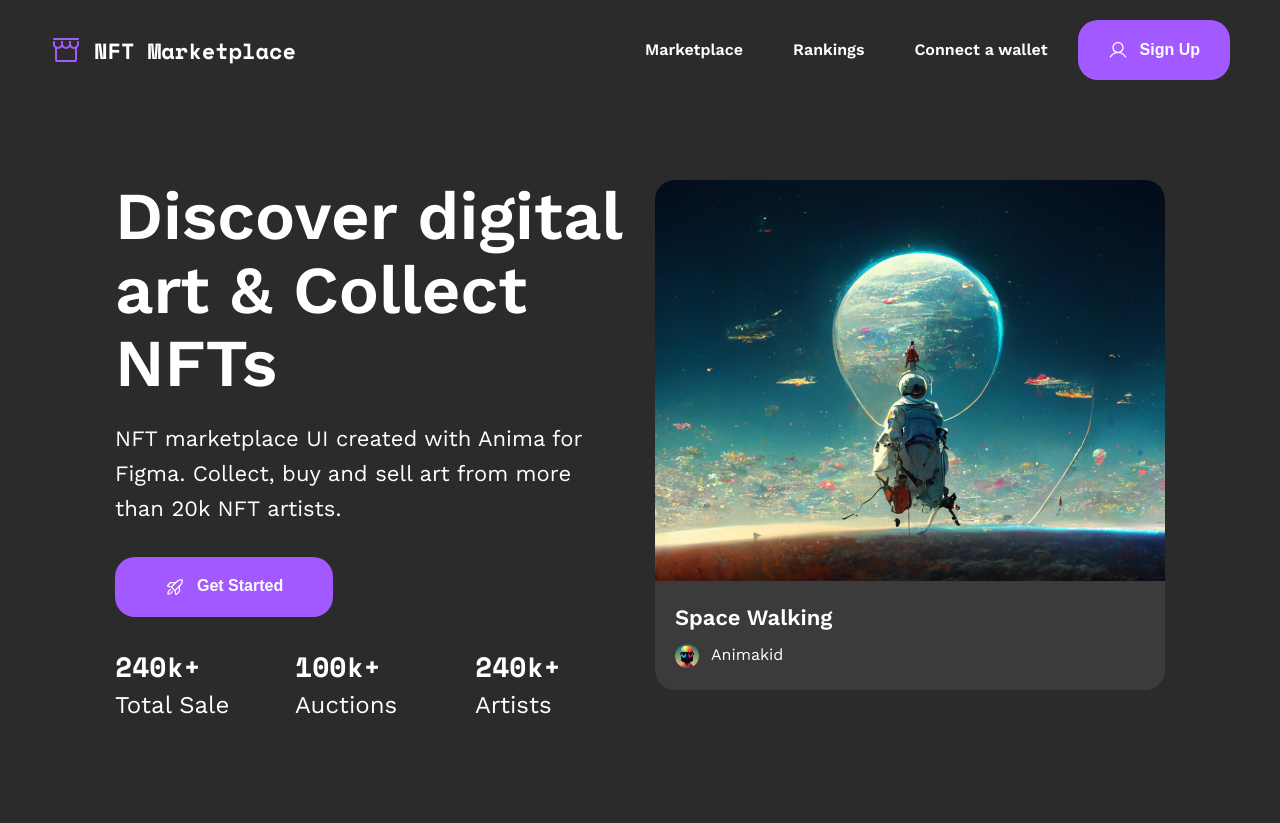
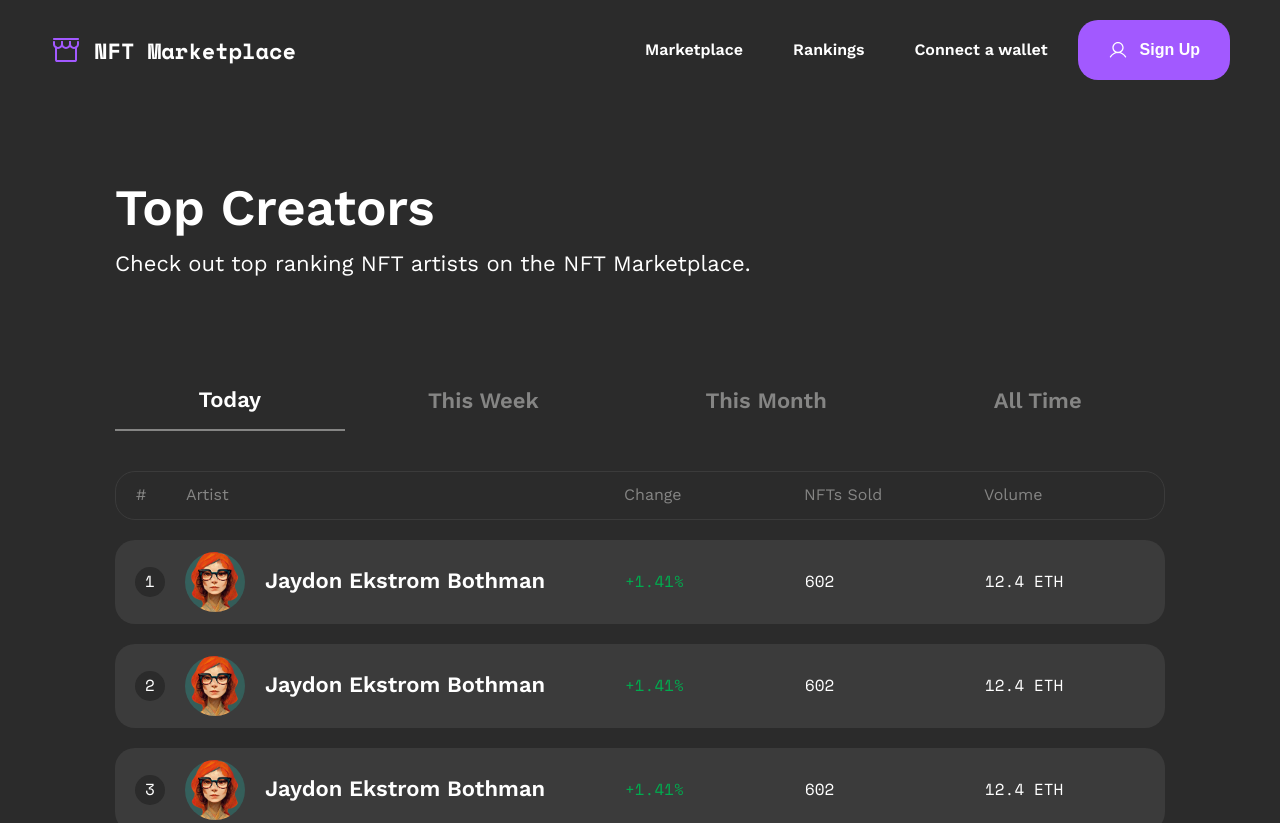
Before and after one commit to sardorw/nft-marketplace_react, a React (Vite) app: page / in a window 1280 px wide. Shown: the top 823 px of the page. Built offline with nearby package versions, Linux system fonts and the light colour scheme.

Commit message:
feat: add top creators page

```diff
--- a/src/App.jsx
+++ b/src/App.jsx
@@ -5,16 +5,18 @@ import ConnectWallet from './pages/ConnectWallet/ConnectWallet'
 import Artist from './pages/Artist/Artist'
 import NFT from './pages/NFT/NFT'
 import Marketplace from './pages/Marketplace/Marketplace'
+import TopCreators from './pages/TopCreators/TopCreators'
 
 function App() {
   return (
     <Layout>
-      <Main />
+      {/* <Main /> */}
       {/* <CreateAccount /> */}
       {/* <ConnectWallet /> */}
       {/* <Artist /> */}
       {/* <NFT /> */}
       {/* <Marketplace /> */}
+      <TopCreators />
     </Layout>
   )
 }
--- /dev/null
+++ b/src/components/Cards/TopCreatorCard/TopCreatorCard.jsx
@@ -0,0 +1,18 @@
+import styles from './TopCreatorCard.module.scss'
+
+function TopCreatorCard({ data, number }) {
+  return (
+    <div className={styles.card}>
+      <div className={styles.number}>{number}</div>
+      <div className={styles.creator}>
+        <img src={data.avatar} />
+        <p>{data.name}</p>
+      </div>
+      <div className={styles.change}>{data.change}</div>
+      <div className={styles.sold}>{data.sold}</div>
+      <div className={styles.volume}>{data.volume}</div>
+    </div>
+  )
+}
+
+export default TopCreatorCard
--- /dev/null
+++ b/src/components/Cards/TopCreatorCard/TopCreatorCard.module.scss
@@ -0,0 +1,87 @@
+.card {
+  display: grid;
+  grid-template-columns: 30px 1fr 160px 160px 160px;
+  align-items: center;
+  gap: 20px;
+  padding: 12px 20px;
+  border-radius: 20px;
+  background-color: $bg-secondary-color;
+
+  @include lg {
+    grid-template-columns: 30px 1fr 100px 100px;
+
+    & > *:last-child {
+      display: none;
+    }
+  }
+
+  @include md {
+    grid-template-columns: 24px 1fr 80px;
+    gap: 10px;
+
+    & > *:nth-last-child(2) {
+      display: none;
+    }
+  }
+}
+
+.number {
+  display: flex;
+  align-items: center;
+  justify-content: center;
+  width: 30px;
+  height: 30px;
+  background-color: $bg-color;
+  border-radius: 99px;
+  @include space-mono-font;
+  @include base-text;
+
+  @include lg {
+    width: auto;
+    height: auto;
+    background-color: transparent;
+    color: $gray-color;
+  }
+}
+
+.creator {
+  display: flex;
+  align-items: center;
+  gap: 20px;
+
+  @include lg {
+    gap: 12px;
+  }
+
+  img {
+    width: 60px;
+    height: 60px;
+    border-radius: 99px;
+
+    @include lg {
+      width: 24px;
+      height: 24px;
+    }
+  }
+
+  p {
+    font-weight: 600;
+    @include h5-text;
+
+    @include sm {
+      @include base-text;
+    }
+  }
+}
+
+.change,
+.sold,
+.volume {
+  @include space-mono-font;
+  @include base-text;
+  color: white;
+}
+
+.change {
+  color: #00ac4f;
+}
--- a/src/components/Tabs/Tabs.jsx
+++ b/src/components/Tabs/Tabs.jsx
@@ -1,14 +1,18 @@
 import Container from '../Container/Container'
 import styles from './Tabs.module.scss'
 
-function Tabs({ tabs }) {
+function Tabs({ tabs, topLine = true }) {
   return (
     <div className={styles.tabs}>
-      <Container className={styles.container}>
+      <Container
+        className={`${styles.container}${
+          topLine ? ` ${styles['top-line']}` : ''
+        }`}
+      >
         {tabs.map((item, index) => (
           <div key={item.tab + index} className={styles.tab}>
             {item.tab}
-            <span>{item.count}</span>
+            {item.count && <span>{item.count}</span>}
           </div>
         ))}
       </Container>
--- a/src/components/Tabs/Tabs.module.scss
+++ b/src/components/Tabs/Tabs.module.scss
@@ -1,5 +1,12 @@
 .tabs {
-  border: 1px solid $bg-secondary-color;
+  .container {
+    display: flex;
+    padding-top: 10px;
+
+    &.top-line {
+      border-top: 1px solid $bg-secondary-color;
+    }
+  }
 
   .tab {
     display: flex;
@@ -44,8 +51,3 @@
     }
   }
 }
-
-.container {
-  display: flex;
-  padding-top: 10px;
-}
--- a/src/contents/index.js
+++ b/src/contents/index.js
@@ -356,3 +356,14 @@ export const artistCardsData = [
     bid: '0.33 wETH',
   },
 ]
+
+export const topCreatorsData = [
+  {
+    id: 1,
+    avatar: '/images/creators/keepitreal.png',
+    name: 'Jaydon Ekstrom Bothman',
+    change: '+1.41%',
+    sold: '602',
+    volume: '12.4 ETH',
+  },
+]
--- /dev/null
+++ b/src/pages/TopCreators/TopCreators.jsx
@@ -0,0 +1,57 @@
+import Container from '@/components/Container/Container'
+import Tabs from '@/components/Tabs/Tabs'
+import TopCreatorCard from '@/components/Cards/TopCreatorCard/TopCreatorCard'
+import { topCreatorsData } from '@/contents'
+import styles from './TopCreators.module.scss'
+
+function TopCreators() {
+  return (
+    <main>
+      <Container className={styles['header-container']}>
+        <h1>Top Creators</h1>
+        <p>Check out top ranking NFT artists on the NFT Marketplace.</p>
+      </Container>
+      <Tabs
+        tabs={[
+          {
+            tab: 'Today',
+          },
+          {
+            tab: 'This Week',
+          },
+          {
+            tab: 'This Month',
+          },
+          {
+            tab: 'All Time',
+          },
+        ]}
+        topLine={false}
+      />
+      <section>
+        <Container className={styles['cards-container']}>
+          <div className={styles['cards-header']}>
+            <div>#</div>
+            <div>Artist</div>
+            <div>Change</div>
+            <div>NFTs Sold</div>
+            <div>Volume</div>
+          </div>
+          <div className={styles.cards}>
+            {Array(20)
+              .fill(topCreatorsData[0])
+              .map((item, index) => (
+                <TopCreatorCard
+                  key={item.id + index}
+                  data={item}
+                  number={index + 1}
+                />
+              ))}
+          </div>
+        </Container>
+      </section>
+    </main>
+  )
+}
+
+export default TopCreators
--- /dev/null
+++ b/src/pages/TopCreators/TopCreators.module.scss
@@ -0,0 +1,78 @@
+.header-container {
+  padding-top: 80px;
+  padding-bottom: 80px;
+
+  @include lg {
+    padding-top: 60px;
+    padding-bottom: 60px;
+  }
+
+  @include sm {
+    padding-top: 40px;
+    padding-bottom: 40px;
+  }
+
+  h1 {
+    @include h2-text;
+
+    @include lg {
+      @include h3-text;
+    }
+
+    @include sm {
+      @include h4-text;
+    }
+  }
+
+  p {
+    margin-top: 10px;
+    @include body-text;
+
+    @include lg {
+      @include base-text;
+    }
+  }
+}
+
+.cards-container {
+  padding-top: 40px;
+  padding-bottom: 40px;
+}
+
+.cards-header {
+  display: grid;
+  grid-template-columns: 30px 1fr 160px 160px 160px;
+  gap: 20px;
+  padding: 12px 20px;
+  border-radius: 20px;
+  border: 1px solid $bg-secondary-color;
+
+  @include lg {
+    grid-template-columns: 30px 1fr 100px 100px;
+
+    & > *:last-child {
+      display: none;
+    }
+  }
+
+  @include md {
+    grid-template-columns: 24px 1fr 80px;
+    gap: 10px;
+
+    & > *:nth-last-child(2) {
+      display: none;
+    }
+  }
+
+  div {
+    @include base-text;
+    color: $gray-color;
+  }
+}
+
+.cards {
+  display: flex;
+  flex-direction: column;
+  gap: 20px;
+  margin-top: 20px;
+}
```
